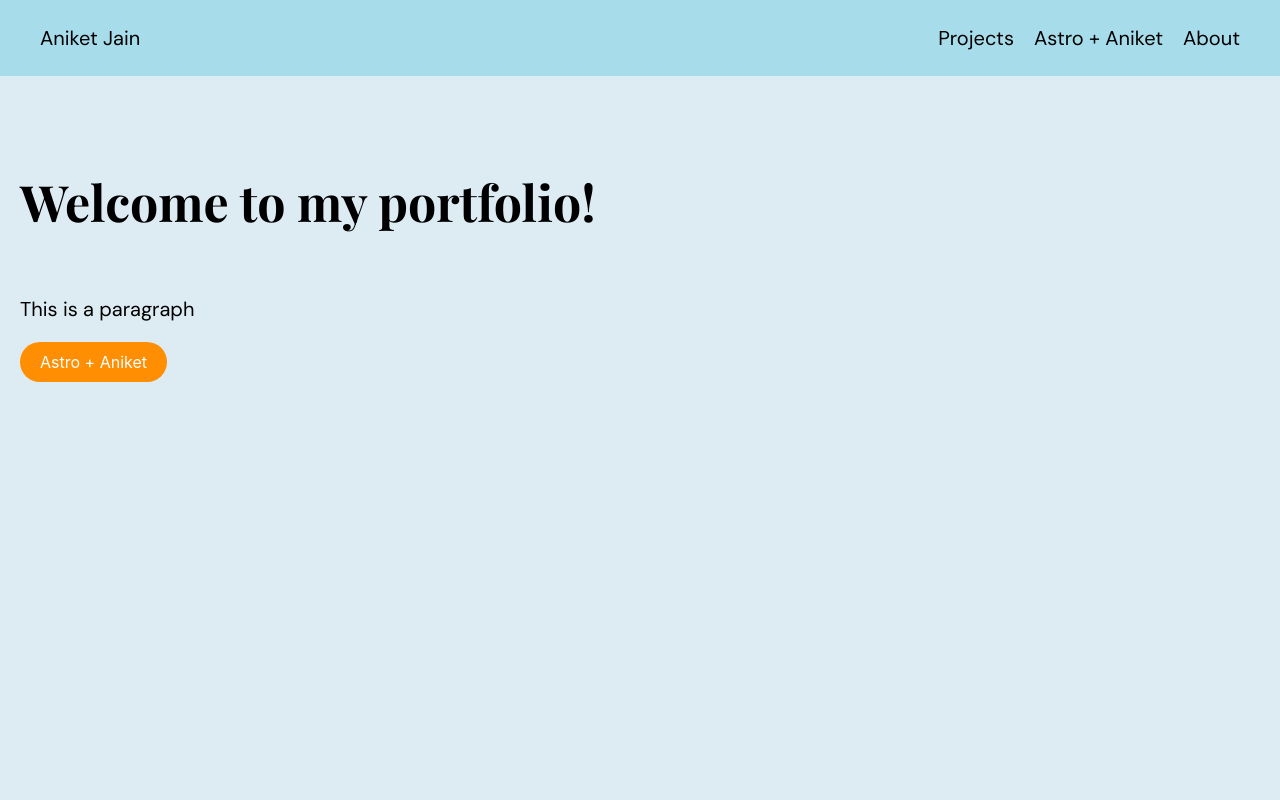
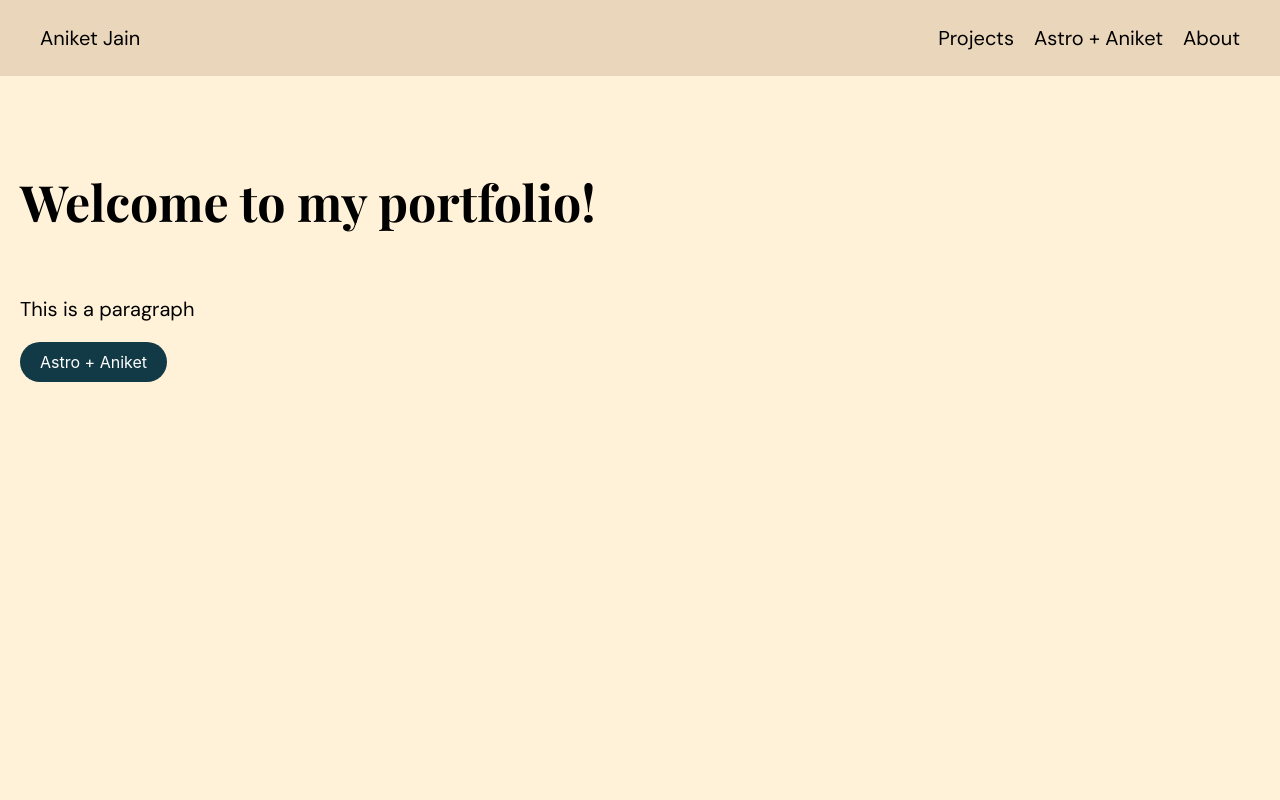
Before and after one commit to jain-aniket/aniketj, a React (Create React App) app: page / in a window 1280 px wide. Shown: the top 800 px of the page. Built offline with nearby package versions, Linux system fonts and the light colour scheme.

Commit message:
Desert color changes

```diff
--- a/src/variables.css
+++ b/src/variables.css
@@ -1,9 +1,9 @@
 :root {
-  --primary-1: rgb(221, 235, 242);
-  --secondary-1: rgb(167, 220, 234);
-  --tertiary-1: #ff8e03;
+  --primary-1: #FFF2D8;
+  --secondary-1: #EAD7BB;
+  --tertiary-1: #113946;
 
-  --primary-2: #023047;
-  --secondary-2: #219EBC;
-  --tertiary-2: #FB8500;
+  --primary-2: #ccd5ae;
+  --secondary-2: #a3b18a;
+  --tertiary-2: #d4a373;
 }
```
